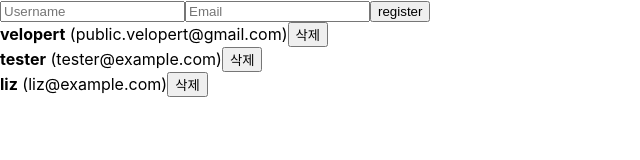
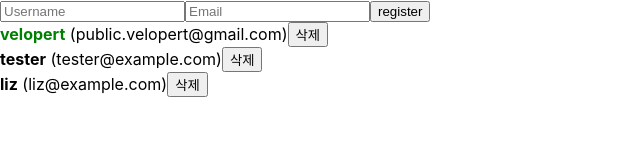
Before and after one commit to yunnb/modern-react, a React (Create React App) app: page / in a window 1280 px wide. Shown: the top 160 px of the page, without its empty margins (0-640 px from the left). Built offline with nearby package versions, Linux system fonts and the light colour scheme.

Commit message:
15. 배열 항목 수정하기

```diff
--- a/src/App.js
+++ b/src/App.js
@@ -28,17 +28,20 @@
     {
       id: 1,
       username: 'velopert',
-      email: 'public.velopert@gmail.com'
+      email: 'public.velopert@gmail.com',
+      active: true
     },
     {
       id: 2,
       username: 'tester',
-      email: 'tester@example.com'
+      email: 'tester@example.com',
+      active: false
     },
     {
       id: 3,
       username: 'liz',
-      email: 'liz@example.com'
+      email: 'liz@example.com',
+      active: false
     }
   ]);
 
@@ -66,6 +69,14 @@
     setUsers(users.filter(user => user.id !== id));
   }
 
+  const onToggle = id => {
+    setUsers(
+        users.map(user =>
+            user.id === id ? {...user, active: !user.active} : user
+        )
+    );
+  };
+
   return (
       <>
         <CreateUser
@@ -74,7 +85,7 @@
             onChange={onChange}
             onCreate={onCreate}
         />
-        <UserList users={users} onRemove={onRemove}/>
+        <UserList users={users} onRemove={onRemove} onToggle={onToggle}/>
       </>
 
   );
--- a/src/chapter_01/UserList.js
+++ b/src/chapter_01/UserList.js
@@ -1,16 +1,25 @@
 import React from 'react';
 
-function User({ user, onRemove}) {
+function User({ user, onRemove, onToggle}) {
     return (
         <div>
-            <b>{user.username}</b> <span>({user.email})</span>
+            <b
+                style={{
+                    cursor: 'pointer',
+                    color: user.active ? 'green' : 'black'
+                }}
+                onClick={() => onToggle(user.id)}
+            >
+                {user.username}
+            </b>
+            &nbsp;
+            <span>({user.email})</span>
             <button onClick={() => onRemove(user.id)}>삭제</button>
         </div>
     );
 }
 
-function UserList({users, onRemove}) {
-
+function UserList({users, onRemove, onToggle}) {
     return (
         <div>
             {users.map(user => (
@@ -18,6 +27,7 @@
                     user={user}
                     key={user.id}
                     onRemove={onRemove}
+                    onToggle={onToggle}
                 />
             ))}
         </div>
```
Also changed, not shown: 1 other file (tests, documents, lock files or other folders).
